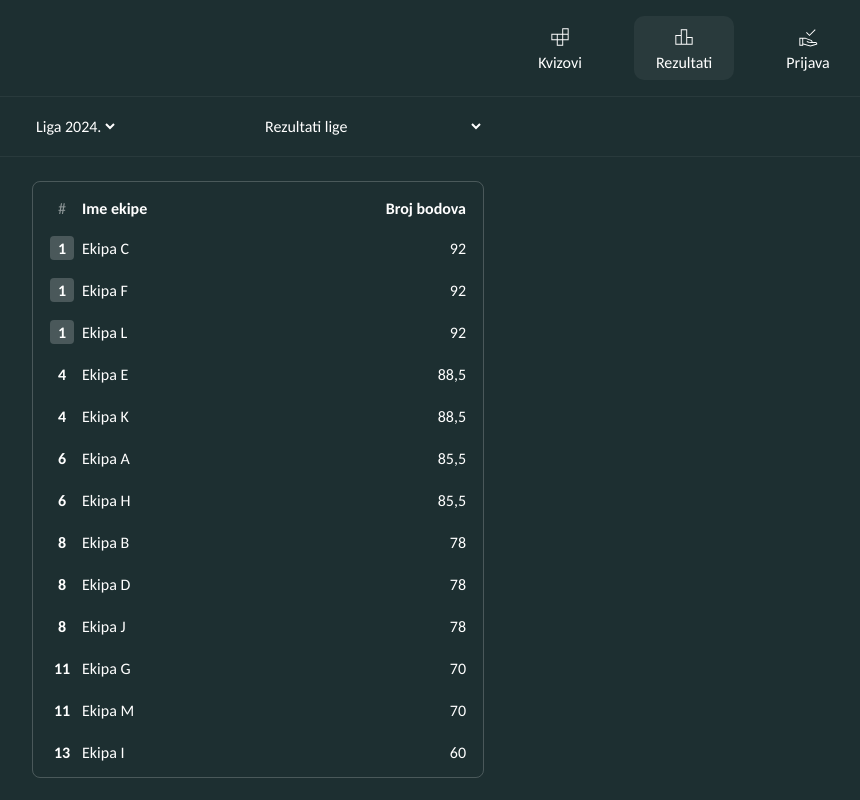
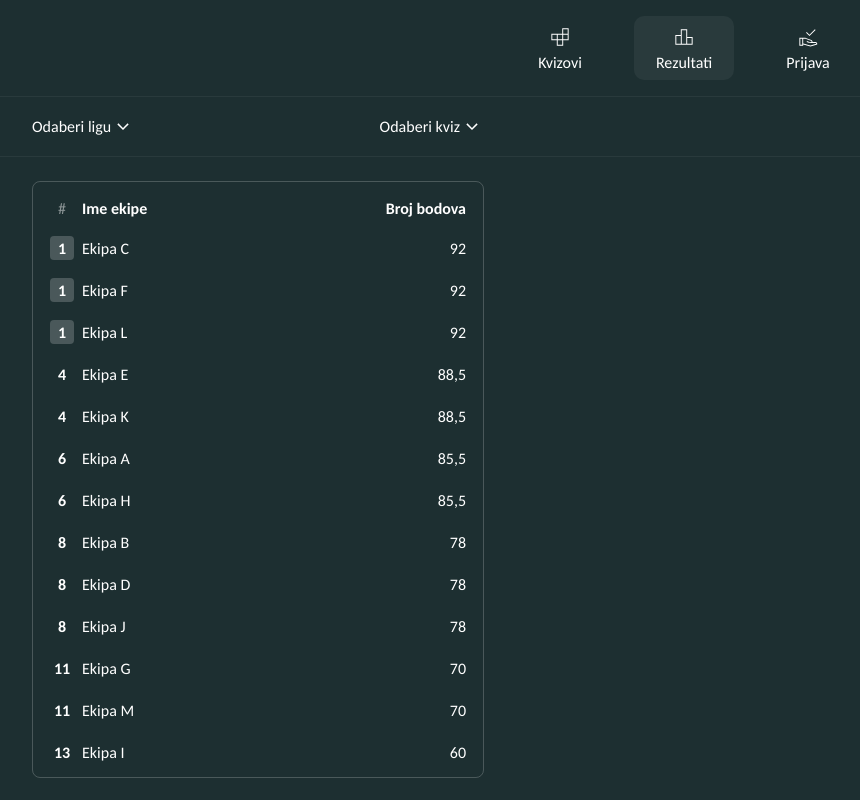
Before and after one commit to lovretomic/peta-kviz-app, a React (Vite) app: page /results in a window 1280 px wide. Shown: the whole page, without its empty margins (382-1242 px from the left). Built offline with nearby package versions, Linux system fonts and the light colour scheme.

Commit message:
finalised input component

```diff
--- a/src/components/Select/Select.module.scss
+++ b/src/components/Select/Select.module.scss
@@ -1,6 +1,8 @@
 .selectedOption {
   cursor: pointer;
   transition: 200ms ease;
+  display: flex;
+  align-items: center;
 
   &:hover {
     opacity: 0.5;
@@ -15,6 +17,7 @@
   display: flex;
   flex-direction: column;
   border-radius: 6px;
+  z-index: 5;
 
   * {
     color: $green-dark;
--- a/src/components/Select/Select.tsx
+++ b/src/components/Select/Select.tsx
@@ -1,5 +1,7 @@
 import { useEffect, useRef, useState } from "react";
 import c from "./Select.module.scss";
+
+import KeyboardArrowDownIcon from "../../assets/icons/keyboard-arrow-down.svg?react";
 
 type SelectOption = {
   key?: string;
@@ -69,6 +71,7 @@ const Select = ({
         onClick={() => setIsOpen(!isOpen)}
       >
         {selectedOption?.label || placeholder}
+        <KeyboardArrowDownIcon />
       </div>
       {isOpen && (
         <div
@@ -79,7 +82,7 @@ const Select = ({
         >
           {options.map((option) => (
             <div
-              key={option.key}
+              key={option.key || option.value}
               className={c.option}
               onClick={() => handleOptionChange(option)}
             >
--- a/src/pages/QuizzesPage/QuizzesPage.tsx
+++ b/src/pages/QuizzesPage/QuizzesPage.tsx
@@ -59,14 +59,12 @@ const QuizzesPage = () => {
     <div className={c.page}>
       <ActionsHeader>
         <Select
+          placeholder="Odaberi ligu"
           options={[
             { value: "liga-2024", label: "Liga 2024." },
             { value: "liga-2025", label: "Liga 2025." },
             { value: "liga-2026", label: "Liga 202692384928749283." },
           ]}
-          onChange={(option) => {
-            console.log("Selected option:", option);
-          }}
         />
 
         <button
--- a/src/pages/ResultsPage/ResultsPage.tsx
+++ b/src/pages/ResultsPage/ResultsPage.tsx
@@ -2,6 +2,7 @@ import ActionsHeader from "../../components/ActionsHeader";
 import Leaderboard from "../../components/Leaderboard";
 import type { LeaderboardRow } from "../../components/Leaderboard/Leaderboard";
 import PageWrapper from "../../components/PageWrapper";
+import Select from "../../components/Select";
 
 import c from "./ResultsPage.module.scss";
 
@@ -25,16 +26,23 @@ const ResultsPage = () => {
   return (
     <div className={c.page}>
       <ActionsHeader>
-        <select name="" id="">
-          <option value="">Liga 2024.</option>
-          <option value="">Liga 2025.</option>
-        </select>
-        <select name="" id="">
-          <option value="">Rezultati lige</option>
-          <option value="">Kviz općeg znanja (19. 4. 2025.)</option>
-          <option value="">Kviz općeg znanja (19. 5. 2025.)</option>
-          <option value="">Kviz općeg znanja (19. 6. 2025.)</option>
-        </select>
+        <Select
+          placeholder="Odaberi ligu"
+          options={[
+            { value: "liga-2024", label: "Liga 2024." },
+            { value: "liga-2025", label: "Liga 2025." },
+          ]}
+        />
+        <Select
+          placeholder="Odaberi kviz"
+          options={[
+            { value: "rezultati-lige", label: "Rezultati lige" },
+            {
+              value: "kviz-19-4-2025",
+              label: "Kviz općeg znanja (19. 4. 2025.)",
+            },
+          ]}
+        />
       </ActionsHeader>
       <PageWrapper className={c.pageWrapper}>
         <Leaderboard rows={rows} className={c.leaderboard} />
```
